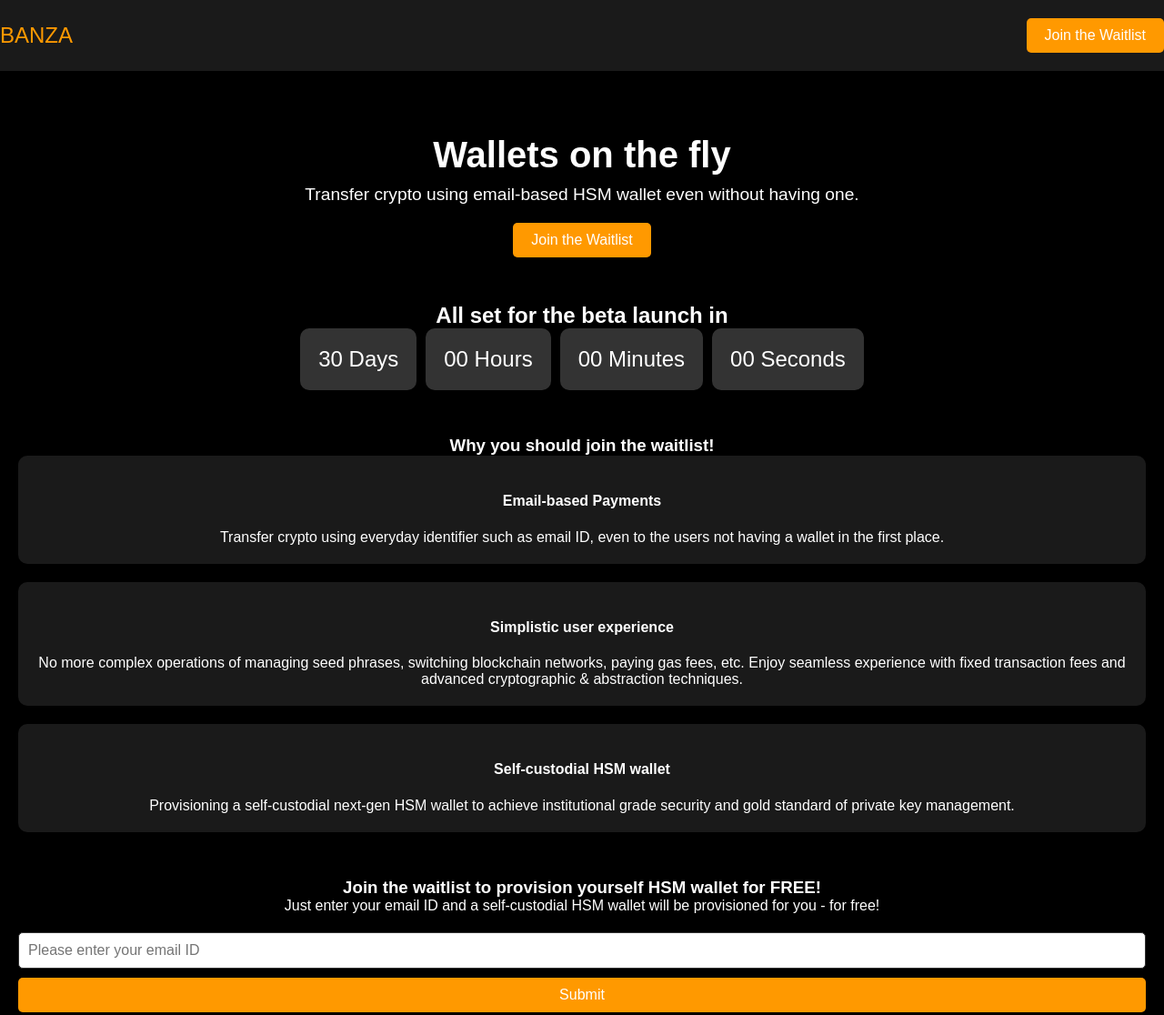
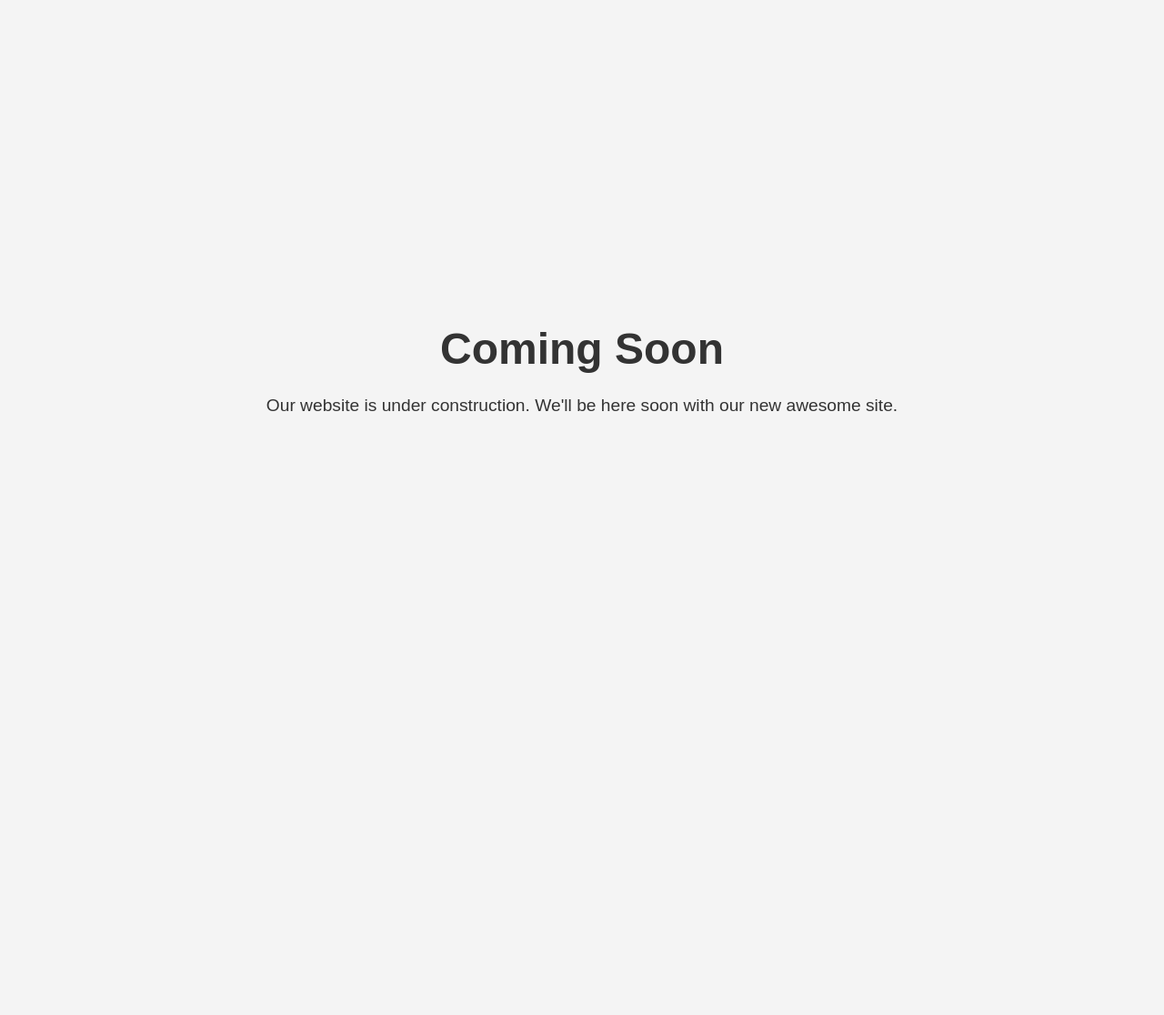
Before and after one commit to SurajMulla1/banza, a plain HTML site: page index.html in a window 1280 px wide. Shown: the top 1116 px of the page at 91% size. After the commit the page ends 800 px from the top, so only its background shows below. Drawn offline with Linux system fonts and the light colour scheme.

Commit message:
Update index.html

```diff
--- a/index.html
+++ b/index.html
@@ -3,64 +3,34 @@
 <head>
     <meta charset="UTF-8">
     <meta name="viewport" content="width=device-width, initial-scale=1.0">
-    <title>Banza - Coming Soon</title>
-    <link rel="stylesheet" href="styles.css">
+    <title>Coming Soon - Banza</title>
+    <style>
+        body {
+            display: flex;
+            justify-content: center;
+            align-items: center;
+            height: 100vh;
+            margin: 0;
+            font-family: Arial, sans-serif;
+            background-color: #f4f4f4;
+            color: #333;
+        }
+        .container {
+            text-align: center;
+        }
+        h1 {
+            font-size: 3em;
+            margin-bottom: 0.5em;
+        }
+        p {
+            font-size: 1.2em;
+        }
+    </style>
 </head>
 <body>
-    <header>
-        <div class="logo">BANZA</div>
-        <button class="btn-join">Join the Waitlist</button>
-    </header>
-
-    <main>
-        <section class="hero">
-            <h1>Wallets on the fly</h1>
-            <p>Transfer crypto using email-based HSM wallet even without having one.</p>
-            <button class="btn-join-hero">Join the Waitlist</button>
-        </section>
-
-        <section class="countdown">
-            <h2>All set for the beta launch in</h2>
-            <div class="timer">
-                <div class="time-unit"><span>30</span> Days</div>
-                <div class="time-unit"><span>00</span> Hours</div>
-                <div class="time-unit"><span>00</span> Minutes</div>
-                <div class="time-unit"><span>00</span> Seconds</div>
-            </div>
-        </section>
-
-        <section class="features">
-            <h3>Why you should join the waitlist!</h3>
-            <div class="feature-list">
-                <div class="feature-item">
-                    <h4>Email-based Payments</h4>
-                    <p>Transfer crypto using everyday identifier such as email ID, even to the users not having a wallet in the first place.</p>
-                </div>
-                <div class="feature-item">
-                    <h4>Simplistic user experience</h4>
-                    <p>No more complex operations of managing seed phrases, switching blockchain networks, paying gas fees, etc. Enjoy seamless experience with fixed transaction fees and advanced cryptographic & abstraction techniques.</p>
-                </div>
-                <div class="feature-item">
-                    <h4>Self-custodial HSM wallet</h4>
-                    <p>Provisioning a self-custodial next-gen HSM wallet to achieve institutional grade security and gold standard of private key management.</p>
-                </div>
-            </div>
-        </section>
-
-        <section class="join">
-            <h3>Join the waitlist to provision yourself HSM wallet for FREE!</h3>
-            <p>Just enter your email ID and a self-custodial HSM wallet will be provisioned for you - for free!</p>
-            <form id="join-form">
-                <input type="email" placeholder="Please enter your email ID" required>
-                <button type="submit">Submit</button>
-            </form>
-        </section>
-    </main>
-
-    <footer>
-        <p>&copy;2024 BANZA - All rights reserved.</p>
-    </footer>
-
-    <script src="scripts.js"></script>
+    <div class="container">
+        <h1>Coming Soon</h1>
+        <p>Our website is under construction. We'll be here soon with our new awesome site.</p>
+    </div>
 </body>
 </html>
```
